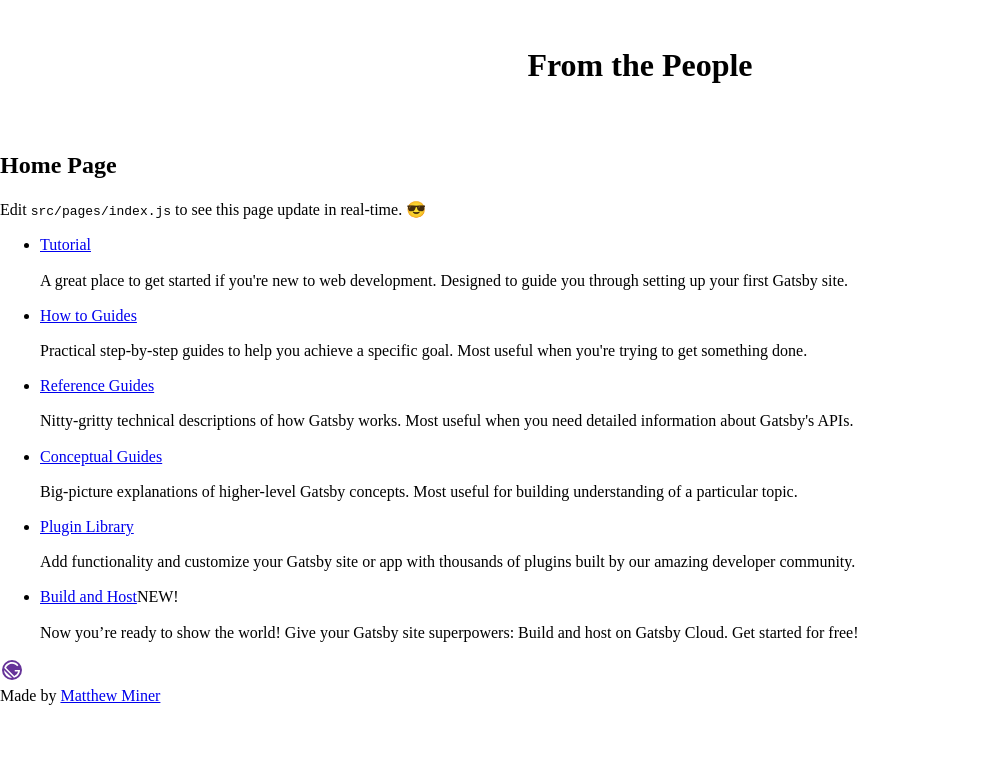
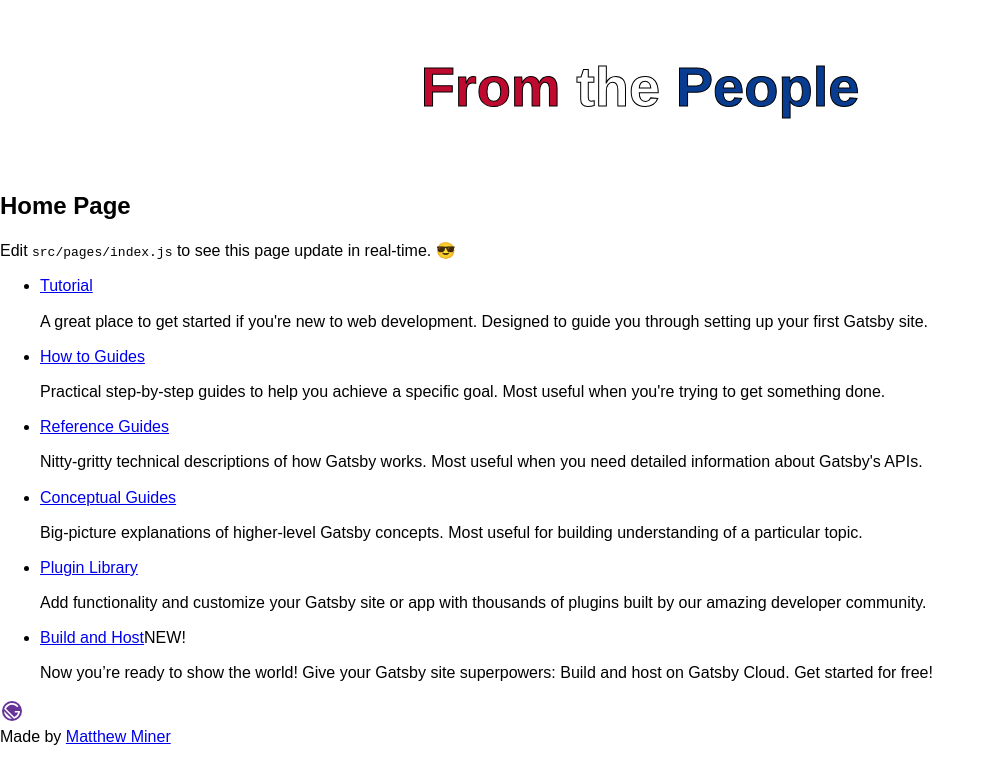
Before and after one commit to mminer237/fromthepeople, a Gatsby site: page / in a window 1280 px wide. Shown: the whole page, without its empty margins (0-995 px from the left). Built offline with nearby package versions, Linux system fonts and the light colour scheme; Gatsby itself is replaced by a stand-in of ours.

Commit message:
Update header

```diff
--- a/gatsby-config.js
+++ b/gatsby-config.js
@@ -1,6 +1,6 @@
 module.exports = {
   siteMetadata: {
-    siteUrl: "https://www.yourdomain.tld",
+    siteUrl: "https://fromthepeople.net",
     title: "From the People",
   },
   plugins: [
--- a/src/components/layout.js
+++ b/src/components/layout.js
@@ -1,4 +1,5 @@
 import React from "react"
+import { Link } from "gatsby"
 import "./style.scss"
 import Seo from "../components/seo"
 
@@ -6,7 +7,11 @@ export default function Layout({ children, description, title }) {
 	return (
 		<>
 			<Seo description={description} title={title} />
-			<header><h1><span class="from">From</span> <span class="the">the</span> <span class="people">People</span></h1></header>
+			<header>
+				<Link to="/">
+					<h1><span class="from">From</span> <span class="the">the</span> <span class="people">People</span></h1>
+				</Link>
+			</header>
 			{children}
 			<footer><div>Made by <a href="https://matthewminer.name">Matthew Miner</a></div></footer>
 		</>
--- a/src/components/style.scss
+++ b/src/components/style.scss
@@ -1,3 +1,6 @@
+$red: #BF0A30;
+$blue: hsl(217, 90%, 30%);
+$dark-blue: hsl(217, 90%, 15%);
 :root {
 	--background-color: white;
 }
@@ -9,17 +12,36 @@ body {
 	background-color: var(--background-color);
 	display: flex;
 	flex-direction: column;
+	font-family: sans-serif;
 	line-height: 1.2;
 	margin: 0;
 	min-height: 100vh;
 }
 header {
 	text-align: center;
-	padding: 25px;
+	padding: 15px;
+	h1 {
+		display: inline-block;
+		font-size: 56px;
+		-webkit-text-stroke-width: 1px;
+		-webkit-text-stroke-color: black;
+	}
+	.from {
+		color: $red;
+	}
+	.the {
+		color: white;
+	}
+	.people {
+		color: $blue;
+	}
 }
 @media (prefers-color-scheme: dark) {
 	:root {
 		--background-color: #222;
 		color: white;
 	}
+	header {
+		background-color: $dark-blue;
+	}
 }
```
